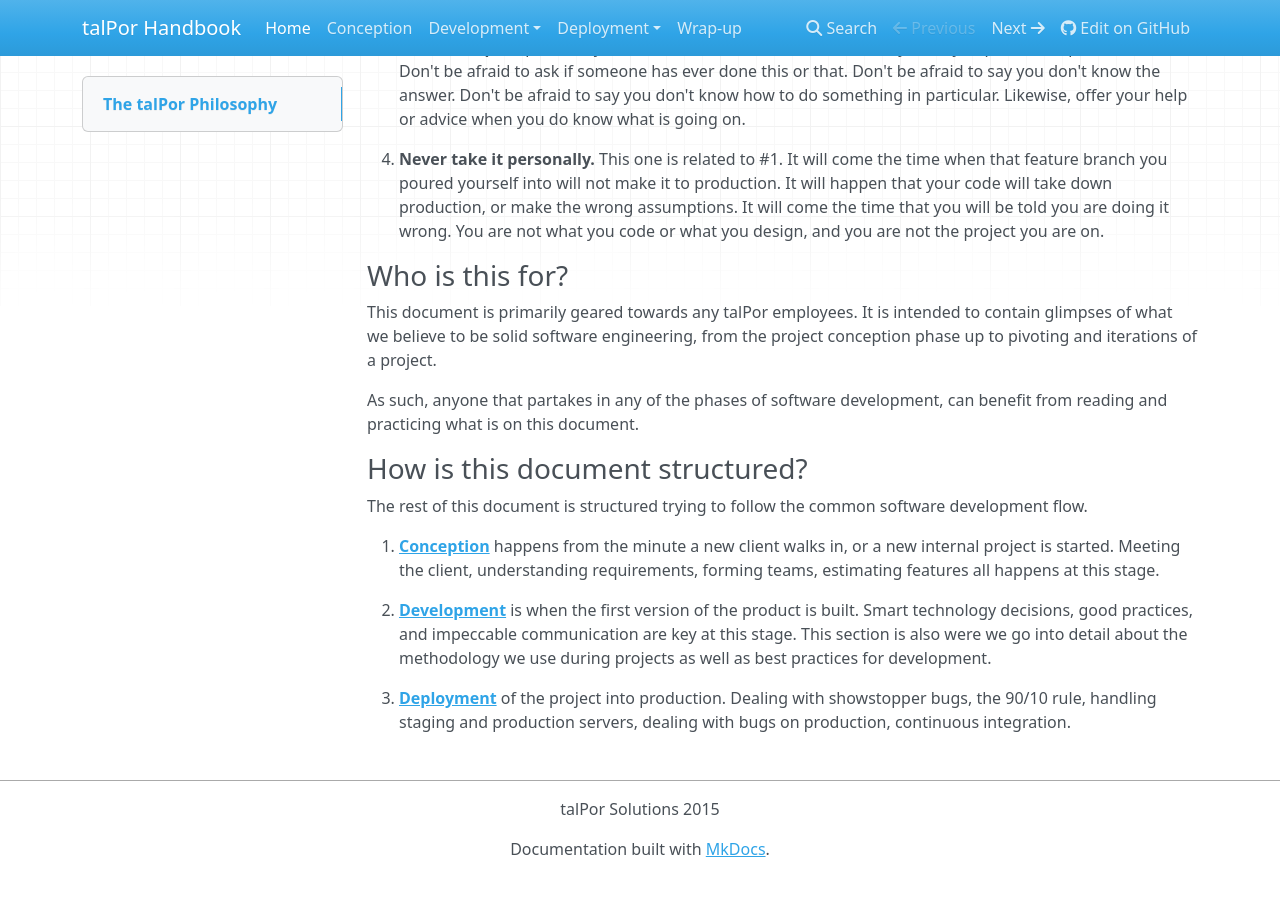
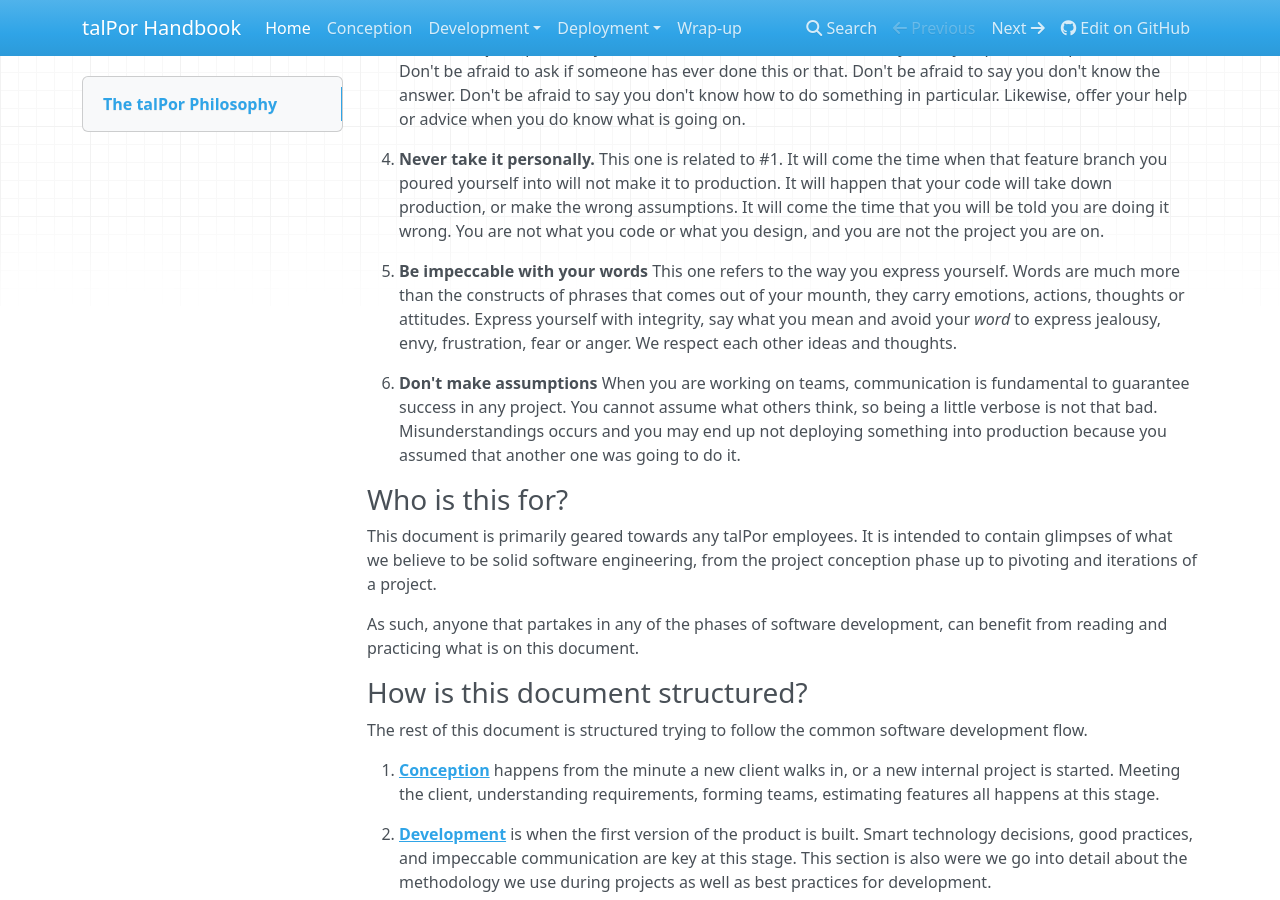
Before and after one commit to talpor/talpor-dev-handbook, an MkDocs documentation site: the page built from docs/index.md, in a window 1280 px wide and 900 px high, scrolled down 747 px. Built offline with MkDocs 1.6.1, drawn with Linux system fonts in a browser that asks for light colours; nearby versions of some CDN libraries; old or Windows-style settings are respelled for this version of MkDocs; before the commit the page ends 1624 px from its top, so only the background shows below that.

Commit message:
Added two more principles to the guiding principles.

```diff
--- a/docs/index.md
+++ b/docs/index.md
@@ -39,7 +39,6 @@
    the requirements, and then *build* or *fix* whatever needs to be
    fixed as best as you possibly can.
 
-
 3. **Ask for help.** As previously said, we are a small team which is
    always ready to provide help when needed. Don't be afraid to ask if
    someone has ever done this or that. Don't be afraid to say you
@@ -54,6 +53,18 @@
    the time that you will be told you are doing it wrong. You are not
    what you code or what you design, and you are not the project you
    are on.
+
+5. **Be impeccable with your words** This one refers to the way you
+   express yourself. Words are much more than the constructs of phrases that
+   comes out of your mounth, they carry emotions, actions, thoughts or attitudes.
+   Express yourself with integrity, say what you mean and avoid your *word* to express
+   jealousy, envy, frustration, fear or anger. We respect each other ideas and thoughts.
+
+6. **Don't make assumptions** When you are working on teams, communication is
+   fundamental to guarantee success in any project. You cannot assume what
+   others think, so being a little verbose is not that bad. Misunderstandings
+   occurs and you may end up not deploying something into production
+   because you assumed that another one was going to do it.
 
 ### Who is this for?
 
```
